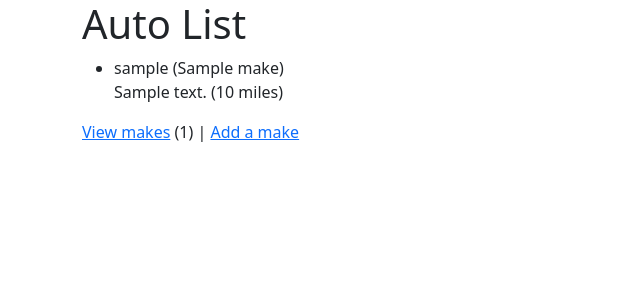
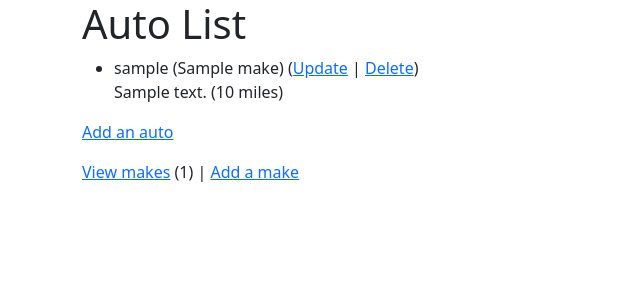
Before and after one commit to NulisDefo/mysite, a Django app: page /autos/ in a window 1280 px wide. Shown: the top 300 px of the page, without its empty margins (0-640 px from the left). Run offline with Django 4.2, Linux system fonts and the light colour scheme; a user stored in the database is signed in; tables that the repository leaves empty hold one stand-in row (values such as "Sample post"); some libraries are stand-ins or nearby versions.

Commit message:
added auto create, edit, delete

```diff
--- a/autos/templates/autos/auto_list.html
+++ b/autos/templates/autos/auto_list.html
@@ -6,8 +6,8 @@
             {% for auto in auto_list %}
                 <li>
                     {{ auto.nickname }} ({{ auto.make }})
-                    {% comment %} (<a href="{% url 'autos:auto_update' auto.id %}">Update</a> |
-                    <a href="{% url 'autos:auto_delete' auto.id %}">Delete</a>) {% endcomment %}
+                    (<a href="{% url 'autos:auto_update' auto.id %}">Update</a> |
+                    <a href="{% url 'autos:auto_delete' auto.id %}">Delete</a>)
                     <br />
                     {{ auto.comments }} ({{ auto.mileage }} miles)
                 </li>
@@ -18,7 +18,7 @@
     {% endif %}
     <p>
         {% if make_count > 0 %}
-            {% comment %} <a href="{% url 'autos:auto_create' %}">Add an auto</a> {% endcomment %}
+            <a href="{% url 'autos:auto_create' %}">Add an auto</a>
         {% else %}
             Please add a make before you add an auto.
         {% endif %}
--- a/autos/urls.py
+++ b/autos/urls.py
@@ -5,9 +5,9 @@ from . import views
 app_name = "autos"
 urlpatterns = [
     path("", views.MainView.as_view(), name="all"),
-    # path("main/create/", views.AutoCreate.as_view(), name="auto_create"),
-    # path("main/<int:pk>/update/", views.AutoUpdate.as_view(), name="auto_update"),
-    # path("main/<int:pk>/delete/", views.AutoDelete.as_view(), name="auto_delete"),
+    path("main/create/", views.AutoCreate.as_view(), name="auto_create"),
+    path("main/<int:pk>/update/", views.AutoUpdate.as_view(), name="auto_update"),
+    path("main/<int:pk>/delete/", views.AutoDelete.as_view(), name="auto_delete"),
     path("lookup/", views.MakeView.as_view(), name="make_list"),
     path("lookup/create/", views.MakeCreate.as_view(), name="make_create"),
     path("lookup/<int:pk>/update/", views.MakeUpdate.as_view(), name="make_update"),
--- a/autos/views.py
+++ b/autos/views.py
@@ -93,22 +93,22 @@
 # These views do not need a form because CreateView, etc.
 # Build a form object dynamically based on the fields
 # value in the constructor attributes
-# class AutoCreate(LoginRequiredMixin, CreateView):
-#     model = Auto
-#     fields = "__all__"
-#     success_url = reverse_lazy("autos:all")
+class AutoCreate(LoginRequiredMixin, CreateView):
+    model = Auto
+    fields = "__all__"
+    success_url = reverse_lazy("autos:all")
 
 
-# class AutoUpdate(LoginRequiredMixin, UpdateView):
-#     model = Auto
-#     fields = "__all__"
-#     success_url = reverse_lazy("autos:all")
+class AutoUpdate(LoginRequiredMixin, UpdateView):
+    model = Auto
+    fields = "__all__"
+    success_url = reverse_lazy("autos:all")
 
 
-# class AutoDelete(LoginRequiredMixin, DeleteView):
-#     model = Auto
-#     fields = "__all__"
-#     success_url = reverse_lazy("autos:all")
+class AutoDelete(LoginRequiredMixin, DeleteView):
+    model = Auto
+    fields = "__all__"
+    success_url = reverse_lazy("autos:all")
 
 
 # We use reverse_lazy rather than reverse in the class attributes
```
Also changed, not shown: autos/templates/autos/auto_confirm_delete.html (added, +9 -0 lines), autos/templates/autos/auto_form.html (added, +13 -0 lines).
